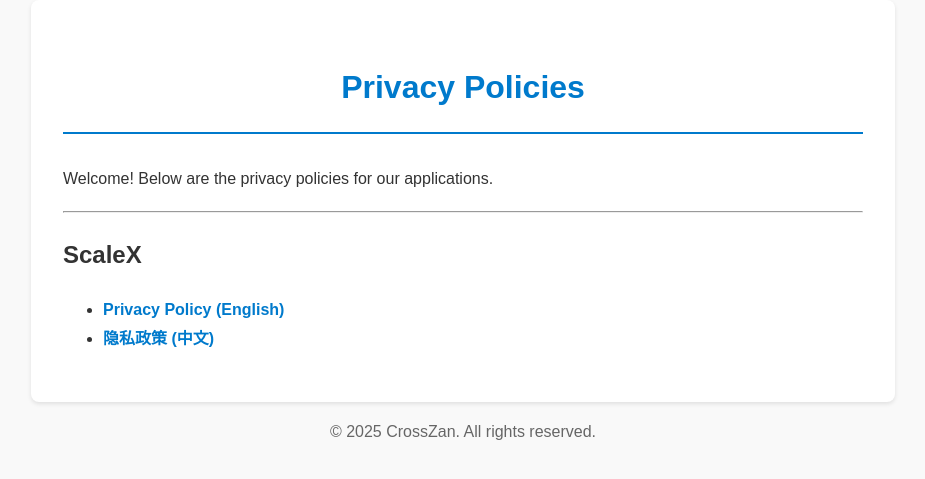
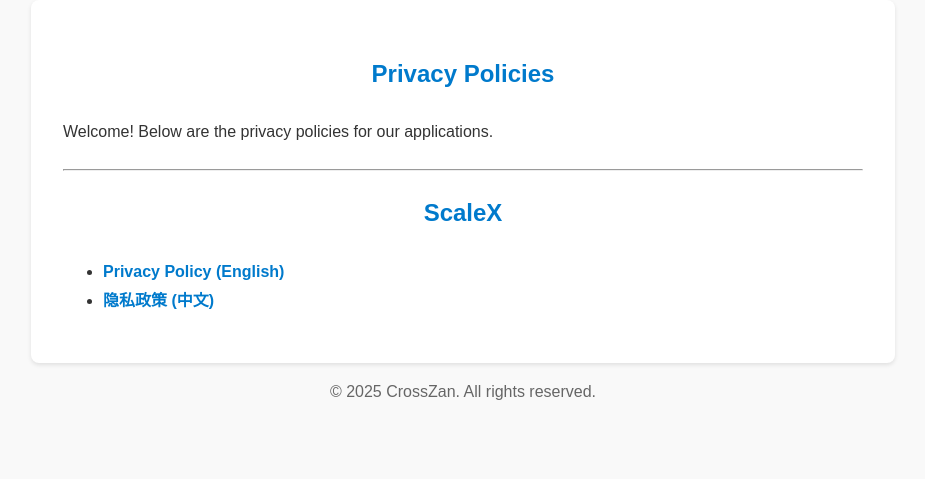
Before and after one commit to crosszan/app-legal-docs, a Jekyll site: the page built from index.md, in a window 1280 px wide. Shown: the top 479 px of the page, without its empty margins (177-1102 px from the left). Built offline with Jekyll 4.4.1, drawn with Linux system fonts in a browser that asks for light colours; our own code applies the rules of GitHub Pages for plain Markdown files.

Commit message:
fix style
Change-Id: I118507accecaff751d28308e4c6d909e6fbbbb2a

```diff
--- a/assets/style.css
+++ b/assets/style.css
@@ -3,47 +3,45 @@ body {
     font-family: Arial, sans-serif;
     line-height: 1.8;
     margin: 0;
+    padding: 0;
     background-color: #f9f9f9;
     color: #333;
+    text-align: center; /* 全局内容居中对齐 */
 }
 
-/* 内容容器，居中显示 */
+/* 内容容器样式 */
 .content-container {
-    max-width: 800px;
-    margin: 0 auto;
+    max-width: 800px; /* 设置内容最大宽度 */
+    margin: 0 auto; /* 自动居中 */
     padding: 2em;
     background-color: #ffffff;
     box-shadow: 0 2px 4px rgba(0, 0, 0, 0.1);
     border-radius: 8px;
+    text-align: left; /* 内容对齐方式 */
 }
 
 /* 标题样式 */
-article h1 {
-    font-size: 2em;
-    font-weight: bold;
+h1, h2, h3 {
     text-align: center;
     color: #007acc;
     margin-bottom: 1em;
-    border-bottom: 2px solid #007acc;
-    padding-bottom: 0.5em;
 }
 
 /* 正文样式 */
-article p {
+p {
     font-size: 1em;
-    margin-bottom: 1.2em;
+    margin-bottom: 1.5em;
     line-height: 1.6;
-    text-align: justify;
 }
 
 /* 链接样式 */
-article a {
+a {
     color: #007acc;
     text-decoration: none;
     font-weight: bold;
 }
 
-article a:hover {
+a:hover {
     text-decoration: underline;
 }
 
@@ -58,7 +56,6 @@ nav {
     margin-bottom: 1em;
 }
 
-/* 导航栏链接 */
 nav a {
     color: #007acc;
     text-decoration: none;
```
